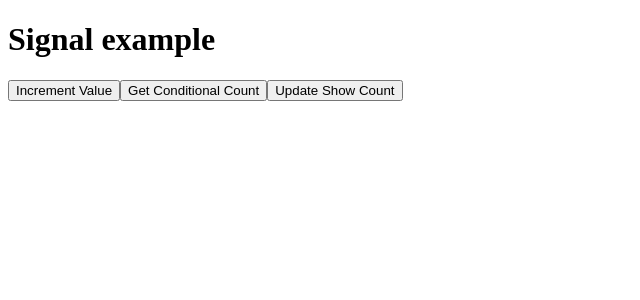
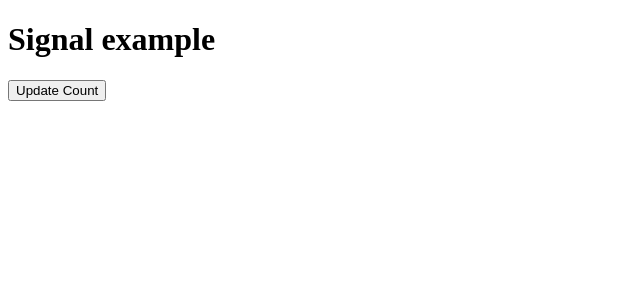
Before and after one commit to Pebhashi-Tharushika/angular-18-practice, an Angular app in the folder signals/: page / in a window 1280 px wide. Shown: the top 300 px of the page, without its empty margins (0-640 px from the left). Built offline with nearby package versions, Linux system fonts and the light colour scheme.

Commit message:
effect()

```diff
--- a/signals/src/app/app.component.html
+++ b/signals/src/app/app.component.html
@@ -1,3 +1,5 @@
 <h1>Signal example</h1>
 
-<app-counter></app-counter>
+<app-effects></app-effects>
+
+<!-- <app-counter></app-counter> -->
--- a/signals/src/app/app.component.ts
+++ b/signals/src/app/app.component.ts
@@ -1,10 +1,11 @@
 import { Component } from '@angular/core';
 import { CounterComponent } from './counter/counter.component';
+import { EffectsComponent } from './effects/effects.component';
 
 @Component({
   selector: 'app-root',
   standalone: true,
-  imports: [CounterComponent],
+  imports: [CounterComponent, EffectsComponent],
   templateUrl: './app.component.html',
   styleUrl: './app.component.css'
 })
--- /dev/null
+++ b/signals/src/app/effects/effects.component.html
@@ -0,0 +1 @@
+<button (click)="updatecount()">Update Count</button>
--- /dev/null
+++ b/signals/src/app/effects/effects.component.ts
@@ -0,0 +1,24 @@
+import { Component, effect, signal } from '@angular/core';
+
+@Component({
+  selector: 'app-effects',
+  standalone: true,
+  imports: [],
+  templateUrl: './effects.component.html',
+  styleUrl: './effects.component.css'
+})
+export class EffectsComponent {
+
+  count = signal(0);
+
+  constructor(){
+    effect(() => {
+      console.log('Effect triggered: count changed to', this.count());
+    });
+  }
+
+  updatecount(){
+    this.count.update(value => value + 1);
+  }
+
+}
```
Also changed, not shown: signals/src/app/effects/effects.component.css (added), 1 other file (tests, documents, lock files or other folders).
